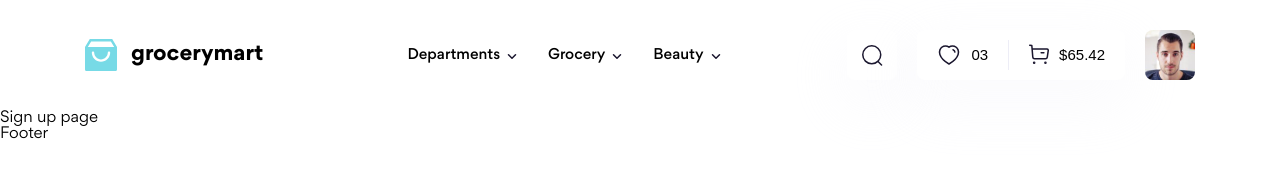
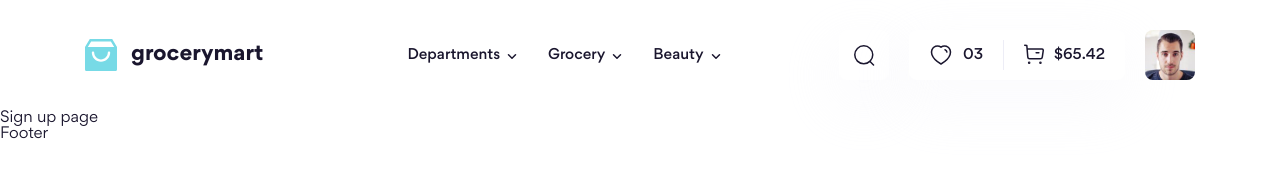
Before and after one commit to trhiep2110/Project_08, a website: page sign-up.html in a window 1280 px wide. Drawn offline with Linux system fonts and the light colour scheme.

Commit message:
Khắc phục các vấn đề phần Header

```diff
--- a/scss/base/_base.scss
+++ b/scss/base/_base.scss
@@ -2,6 +2,11 @@
 ::before,
 ::after {
     box-sizing: border-box;
+}
+:root {
+    --text-color: #1a162e;
+    --icon-color: brightness(0) saturate(100%) invert(11%) sepia(27%)
+        saturate(995%) hue-rotate(210deg) brightness(92%) contrast(102%);
 }
 
 html {
@@ -11,6 +16,7 @@ html {
 body {
     font-size: 1.6rem;
     font-family: Gordita, sans-serif;
+    color: var(--text-color);
 }
 
 a {
@@ -23,3 +29,15 @@ button {
     outline: none;
     background: transparent;
 }
+
+button,
+input,
+textarea,
+select {
+    font-family: inherit;
+    color: inherit;
+}
+
+.icon {
+    filter: var(--icon-color);
+}
--- a/scss/layout/_header.scss
+++ b/scss/layout/_header.scss
@@ -1,10 +1,14 @@
+%flexItemsCenter {
+    display: flex;
+    align-items: center;
+}
+
 .header {
     background: #eee;
 }
 
 .top-bar {
-    display: flex;
-    align-items: center;
+    @extend %flexItemsCenter;
     padding: 30px 0;
 }
 
@@ -13,8 +17,7 @@
     margin-right: auto;
 
     &__list {
-        display: flex;
-        align-items: center;
+        @extend %flexItemsCenter;
         gap: 30px;
     }
 
@@ -32,13 +35,11 @@
 }
 
 .top-act {
-    display: flex;
-    align-items: center;
+    @extend %flexItemsCenter;
     gap: 20px;
 
     &__group {
-        display: flex;
-        align-items: center;
+        @extend %flexItemsCenter;
 
         min-width: 50px;
         height: 50px;
@@ -53,10 +54,10 @@
     }
 
     &__btn {
-        display: flex;
-        align-items: center;
+        @extend %flexItemsCenter;
         gap: 10px;
         padding: 13px 20px;
+        cursor: pointer;
     }
 
     &__title {
@@ -76,5 +77,6 @@
         width: 50px;
         height: 50px;
         border-radius: 8px;
+        cursor: pointer;
     }
 }
--- a/template/header.html
+++ b/template/header.html
@@ -1,14 +1,14 @@
 <div class="container">
     <div class="top-bar">
         <!-- Logo -->
-        <div class="logo">
+        <a href="./" class="logo">
             <img
                 src="./assets/icons/logo.svg"
                 alt="grocerymart"
                 class="logo__img"
             />
             <h1 class="logo__title">grocerymart</h1>
-        </div>
+        </a>
 
         <!-- Navbar -->
         <nav class="navbar">
@@ -19,7 +19,7 @@
                         <img
                             src="./assets/icons/arrow-down.svg"
                             alt=""
-                            class="navbar__arrow"
+                            class="icon navbar__arrow"
                         />
                     </a>
                 </li>
@@ -29,7 +29,7 @@
                         <img
                             src="./assets/icons/arrow-down.svg"
                             alt=""
-                            class="navbar__arrow"
+                            class="icon navbar__arrow"
                         />
                     </a>
                 </li>
@@ -39,7 +39,7 @@
                         <img
                             src="./assets/icons/arrow-down.svg"
                             alt=""
-                            class="navbar__arrow"
+                            class="icon navbar__arrow"
                         />
                     </a>
                 </li>
@@ -53,7 +53,7 @@
                     <img
                         src="./assets/icons/seach.svg"
                         alt=""
-                        class="top-act__icon"
+                        class="icon top-act__icon"
                     />
                 </button>
             </div>
@@ -63,7 +63,7 @@
                     <img
                         src="./assets/icons/heart.svg"
                         alt=""
-                        class="top-act__icon"
+                        class="icon top-act__icon"
                     />
                     <span class="top-act__title">03</span>
                 </button>
@@ -74,7 +74,7 @@
                     <img
                         src="./assets/icons/buy.svg"
                         alt=""
-                        class="top-act__icon"
+                        class="icon top-act__icon"
                     />
                     <span class="top-act__title">$65.42</span>
                 </button>
```
Also changed, not shown: assets/css/main.css, 1 other file.
